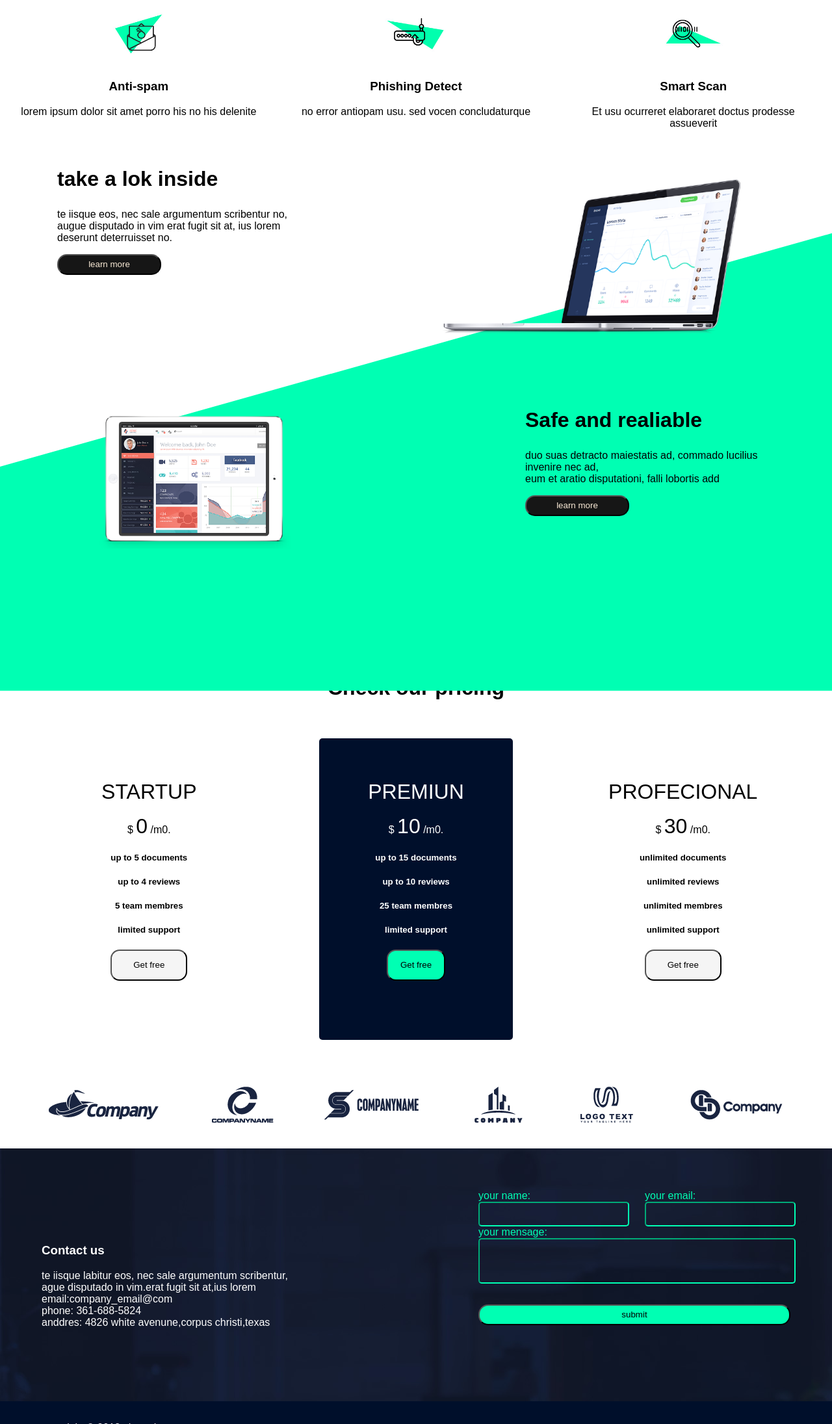
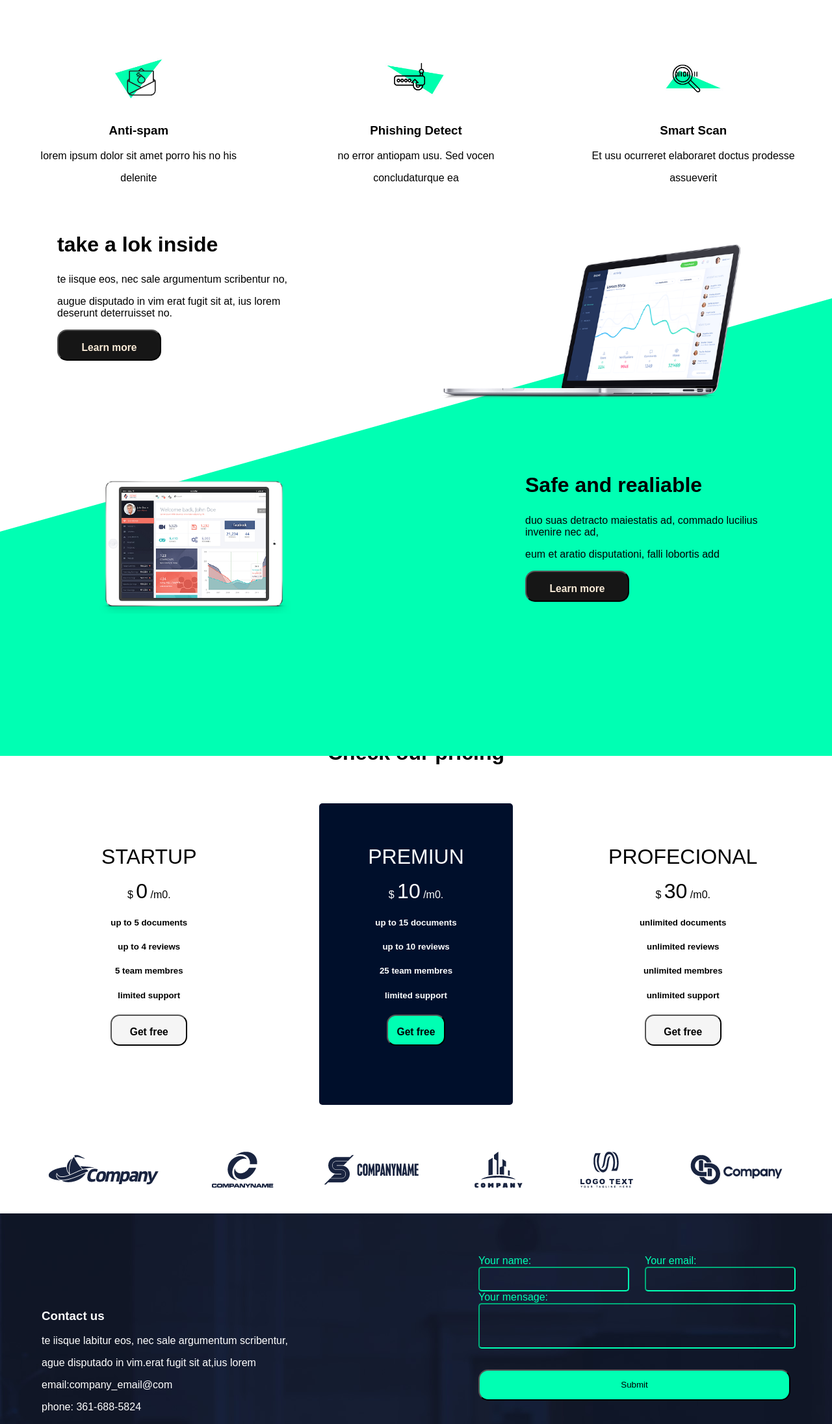
Before and after one commit to Diego7518/Proyecto-Atlas, a plain HTML site: page index.html in a window 1280 px wide. Shown: the part 609-2800 px from the top of the page at 65% size. Drawn offline with Linux system fonts and the light colour scheme.

Commit message:
Version final

```diff
--- a/index.html
+++ b/index.html
@@ -13,7 +13,7 @@
 <img style="height: 5rem; width: 5rem;" src="images/logo.png" alt="">
 </div class="tex-logo">
 <div style="width: 50%; text-align: right;" >
-<h6>Get Early Access</6>
+<h5>Get Early Access</h5>
 </div>
 </div>
 
@@ -21,8 +21,8 @@
 <br>
 <br>
 To Start Business</h1>
-<h5>lorem ipsum dolor sit amet, id nec enim autem oblique,ei dico mentitum duo. <br>
-illim iusto laoreet his te. lorem partiendo mel ex ad vitea admodum voluptatum per.</h5>
+<p><h4>lorem ipsum dolor sit amet, id nec enim autem oblique,ei dico mentitum duo. </p>
+<p>illim iusto laoreet his te. lorem partiendo mel ex ad vitea admodum voluptatum per.</p></h4>
 <button class="button-header"><h3>Get Started</h3></button>
 </header>
 
@@ -31,18 +31,20 @@ illim iusto laoreet his te. lorem partiendo mel ex ad vitea admodum voluptatum p
 <div class="smart-protect">
 <img src="images/smart-protect-1.jpg" alt="">
 <h3>Anti-spam</h3>
-lorem ipsum dolor sit amet porro his no his delenite
+<p>lorem ipsum dolor sit amet porro his no his </p>
+<p>delenite</p>
 </div>
 
 <div class="smart-protect">
 <img src="images/smart-protect-2.jpg" alt="">
 <h3>Phishing Detect</h3>
-no error antiopam usu. sed vocen concludaturque
+<p>no error antiopam usu. Sed vocen</p><p>concludaturque ea</p>
 </div>
 <div class="smart-protect">
 <img src="images/smart-protect-3.jpg" alt="">
 <h3>Smart Scan</h3>
-Et usu ocurreret elaboraret doctus prodesse assueverit
+<p>Et usu ocurreret elaboraret doctus prodesse</p>
+<p>assueverit</p>
 </div>
 </div>
 
@@ -52,9 +54,9 @@ Et usu ocurreret elaboraret doctus prodesse assueverit
 <div class="take-container">
 <div class="take-soon">
 <h2><b><Tarea:r></Tarea:r>take a lok inside</b></h2>
-<p>te iisque eos, nec sale argumentum scribentur no, <br>
-augue disputado  in vim erat fugit sit at, ius lorem deserunt deterruisset no.</p>
-<button>learn more</button>
+<p>te iisque eos, nec sale argumentum scribentur no,</p>
+<p>augue disputado  in vim erat fugit sit at, ius lorem deserunt deterruisset no.</p>
+<button><h3>Learn more</h3></button>
 </div>
 <div class="take-soon-img">
 <img src="images/feature-1.png" alt="">
@@ -68,9 +70,9 @@ augue disputado  in vim erat fugit sit at, ius lorem deserunt deterruisset no.</
 
 <div class="safe-soon">
 <h2><b>Safe and realiable</b></h2>
-<p>duo suas detracto maiestatis ad, commado lucilius invenire nec ad,<br>
-eum et aratio disputationi, falli lobortis add</p>
-<button>learn more</button>
+<p>duo suas detracto maiestatis ad, commado lucilius invenire nec ad,</p>
+<p>eum et aratio disputationi, falli lobortis add</p>
+<button><h3>Learn more</h3></button>
 </div>
 </div>
 </div>
@@ -85,7 +87,7 @@ eum et aratio disputationi, falli lobortis add</p>
 <h5> up to 4 reviews</h5>
 <h5> 5 team membres</h5>
 <h5>  limited support</h5>
-<button>Get free</button>
+<button><h3>Get free</h3></button>
 </div>
 
 <div class=" check-premiun">
@@ -95,7 +97,7 @@ eum et aratio disputationi, falli lobortis add</p>
 <h5> up to 10 reviews</h5>
 <h5> 25 team membres</h5>
 <h5>  limited support</h5>
-<button>Get free</button>
+<button><h3>Get free</h3></button>
 </div>
 
 <div class=" check-profecional">
@@ -105,7 +107,7 @@ eum et aratio disputationi, falli lobortis add</p>
 <h5> unlimited reviews</h5>
 <h5> unlimited  membres</h5>
 <h5>  unlimited  support</h5>
-<button>Get free</button>
+<button><h3>Get free</h3></button>
 </div>
 </div>
 
@@ -121,32 +123,31 @@ eum et aratio disputationi, falli lobortis add</p>
 <div class="contact-container">
 <div class="contact-text">
 <h3>Contact us</h3>
-<p>te iisque labitur eos, nec sale argumentum scribentur,
-<br> ague disputado in vim.erat fugit sit at,ius lorem <br>
-email:company_email@com <br>
-phone: 361-688-5824 <br>
-anddres: 4826 white avenune,corpus christi,texas
-</p>
+<p>te iisque labitur eos, nec sale argumentum scribentur,</p>
+<p>ague disputado in vim.erat fugit sit at,ius lorem</p>
+<p>email:company_email@com</p>
+<p>phone: 361-688-5824</p>
+<p>anddres: 4826 white avenune,corpus christi,texas</p>
 </div>
 
 <div class="contact-from">
 <div class="contact-from1">
 <div class="input-name">
-<label for="">your name:</label><br>
+<label for="">Your name:</label><br>
 <input type="text"  >
 </div>
 
 <div class="input-email">
-<label for="" >your email:</label><br>
+<label for="" >Your email:</label><br>
 <input type="email" >
 <br>
 </div>
 </div>
 
 <div class="contact-from2">
-<label for="" class="input-mesage" >your mensage:</label><br>
+<label for="" class="input-mesage" >Your mensage:</label><br>
 <input type="text" >
-<button class="contact-button">submit</button>
+<button class="contact-button">Submit</button>
 </div>
 </div>
 </div>
--- a/style.css
+++ b/style.css
@@ -62,7 +62,7 @@
 
 .safe-soon > button{
   width: 10rem;
-  height: 2rem;
+  height: 3rem;
   color:antiquewhite;
   border-radius: 15px;
   background-color: rgb(22, 22, 22);
@@ -70,7 +70,8 @@
 
 .take-soon > button{
   width: 10rem;
-  height: 2rem;
+  text-align: center;
+  height: 3rem;
   color:antiquewhite;
   border-radius: 15px;
   background-color: rgb(22, 22, 22);
@@ -184,11 +185,11 @@
 }
 
 .brands-container{
+  background-color: color darkgrey;
   display: flex;
   justify-content:  center;
   height: 100%;
   height: auto;
-  background-color: color darkgrey;
   padding: 2rem;
   margin:0 ;
 }
@@ -275,7 +276,7 @@ label{
 
 .contact-button{
   width: 100%;
-  height: 2rem;
+  height: 3rem;
   border-radius: 15px;
   background:rgb(0, 255, 179);
 }
```
